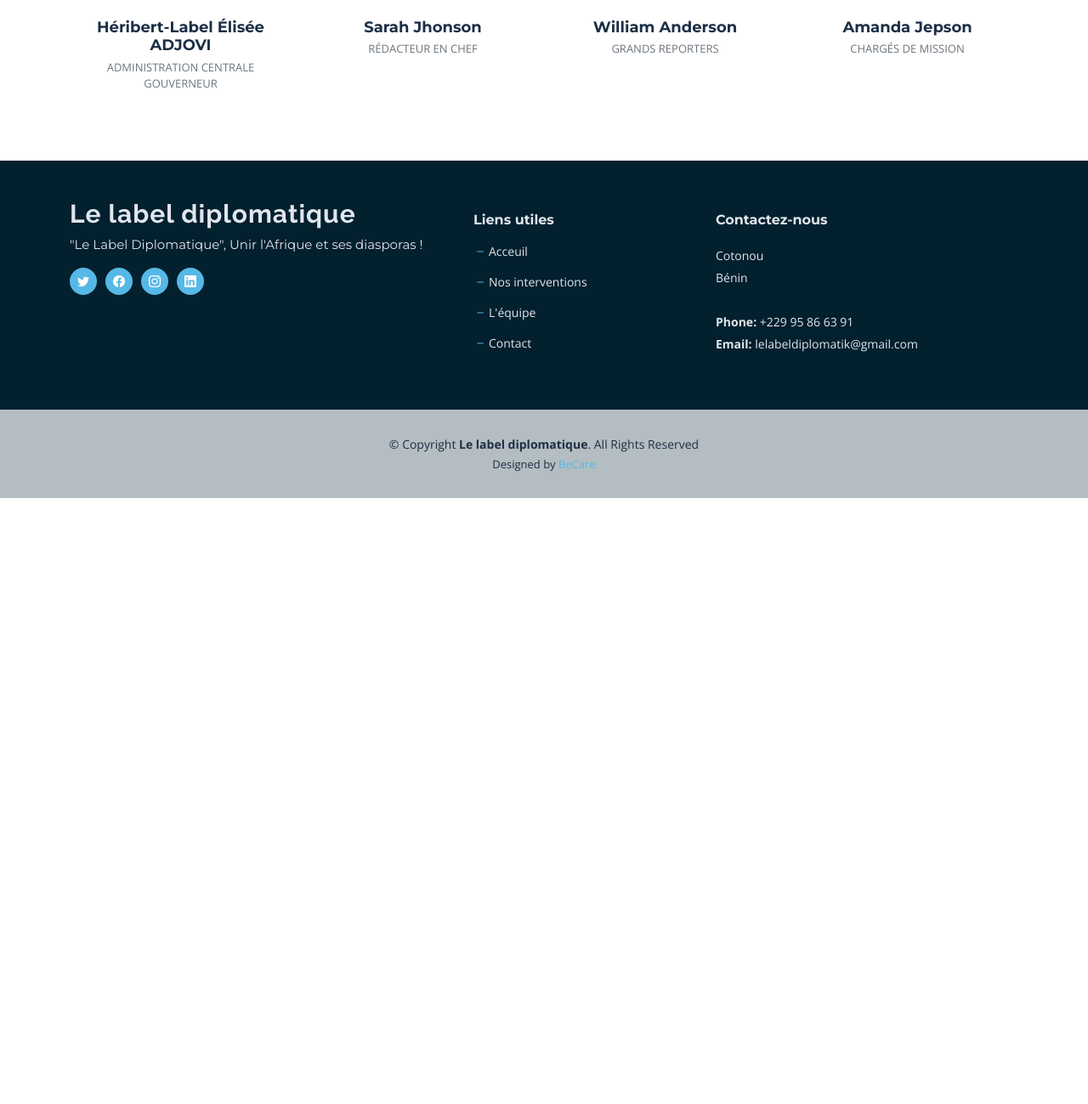
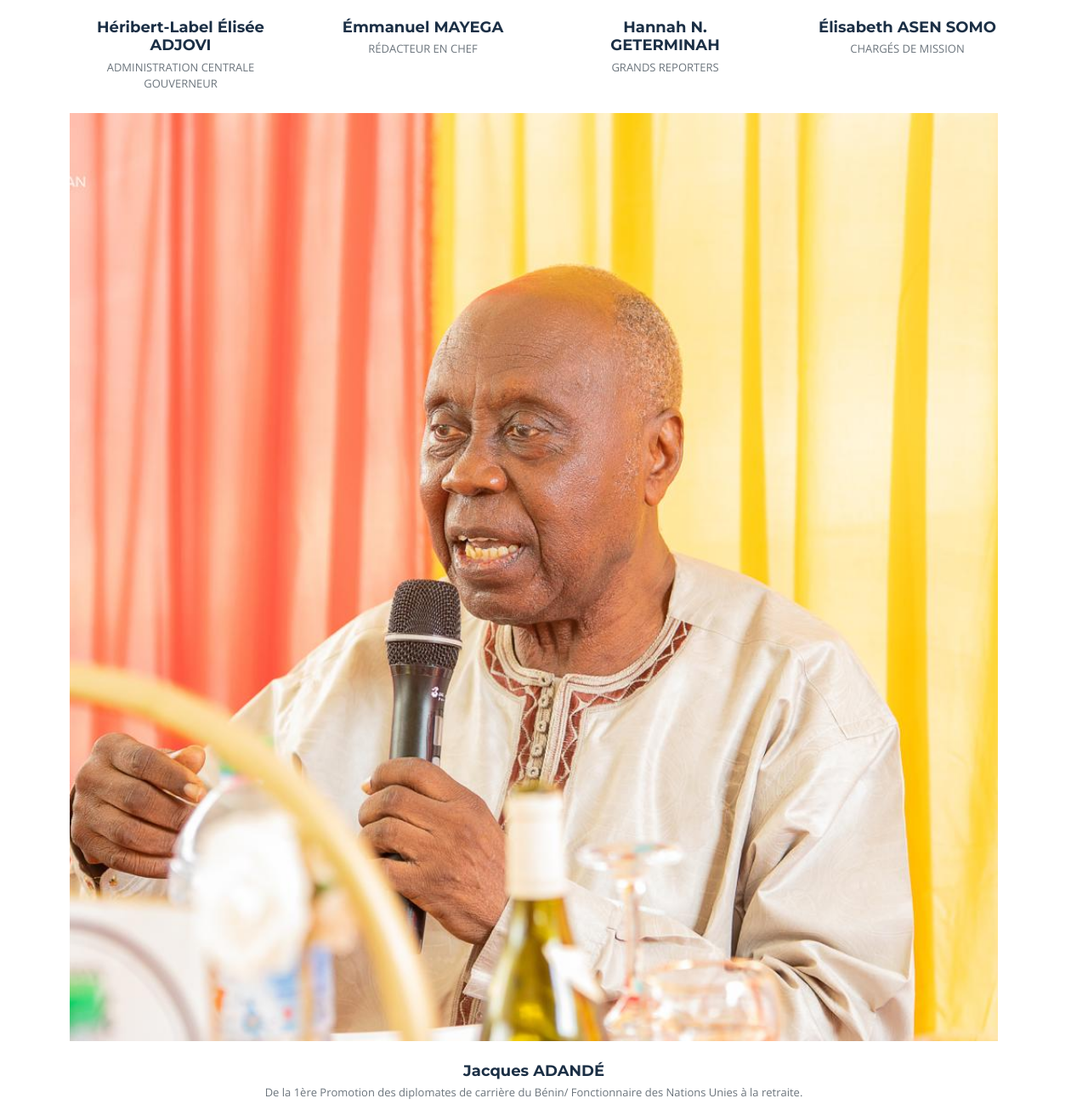
Before and after one commit to BeCare666/lelabel-, a plain HTML site: page team.html in a window 1280 px wide. Shown: the part 845-2144 px from the top of the page at 85% size. Before the commit the page ends 1431 px from the top, so only its background shows below. Drawn offline with nearby package versions, Linux system fonts and the light colour scheme.

Commit message:
team add

```diff
--- a/team.html
+++ b/team.html
@@ -123,7 +123,7 @@
                 </div>
               </div>
               <div class="member-info">
-                <h4>Sarah Jhonson</h4>
+                <h4>Émmanuel MAYEGA</h4>
                 <span>RÉDACTEUR EN CHEF</span>
               </div>
             </div>
@@ -141,7 +141,7 @@
                 </div>
               </div>
               <div class="member-info">
-                <h4>William Anderson</h4>
+                <h4>Hannah N. GETERMINAH</h4>
                 <span>GRANDS REPORTERS</span>
               </div>
             </div>
@@ -159,11 +159,31 @@
                 </div>
               </div>
               <div class="member-info">
-                <h4>Amanda Jepson</h4>
+                <h4>Élisabeth ASEN SOMO</h4>
                 <span>CHARGÉS DE MISSION</span>
               </div>
             </div>
           </div><!-- End Team Member -->
+          <div></div><br>
+          <div class="row">
+            <div class="col-lg-12 col-md-6" data-aos="fade-up" data-aos-delay="300">
+              <div class="team-member">
+                <div class="member-img">
+                  <img src="assets/img/team/and.jpeg" class="img-fluid" alt="" style="height: 100%; width: 100%;">
+                  <div class="social">
+                    <a href=""><i class="bi bi-twitter"></i></a>
+                    <a href=""><i class="bi bi-facebook"></i></a>
+                    <a href=""><i class="bi bi-instagram"></i></a>
+                    <a href=""><i class="bi bi-linkedin"></i></a>
+                  </div>
+                </div>
+                <div class="member-info">
+                  <h4>Jacques ADANDÉ</h4>
+                  <span>De la 1ère Promotion des diplomates de carrière du Bénin/ Fonctionnaire des Nations Unies à la retraite.</span>
+                </div>
+              </div>
+            </div><!-- End Team Member -->
+          </div>
 
         </div>
 
```
Also changed, not shown: assets/img/team/and.jpeg (added).
